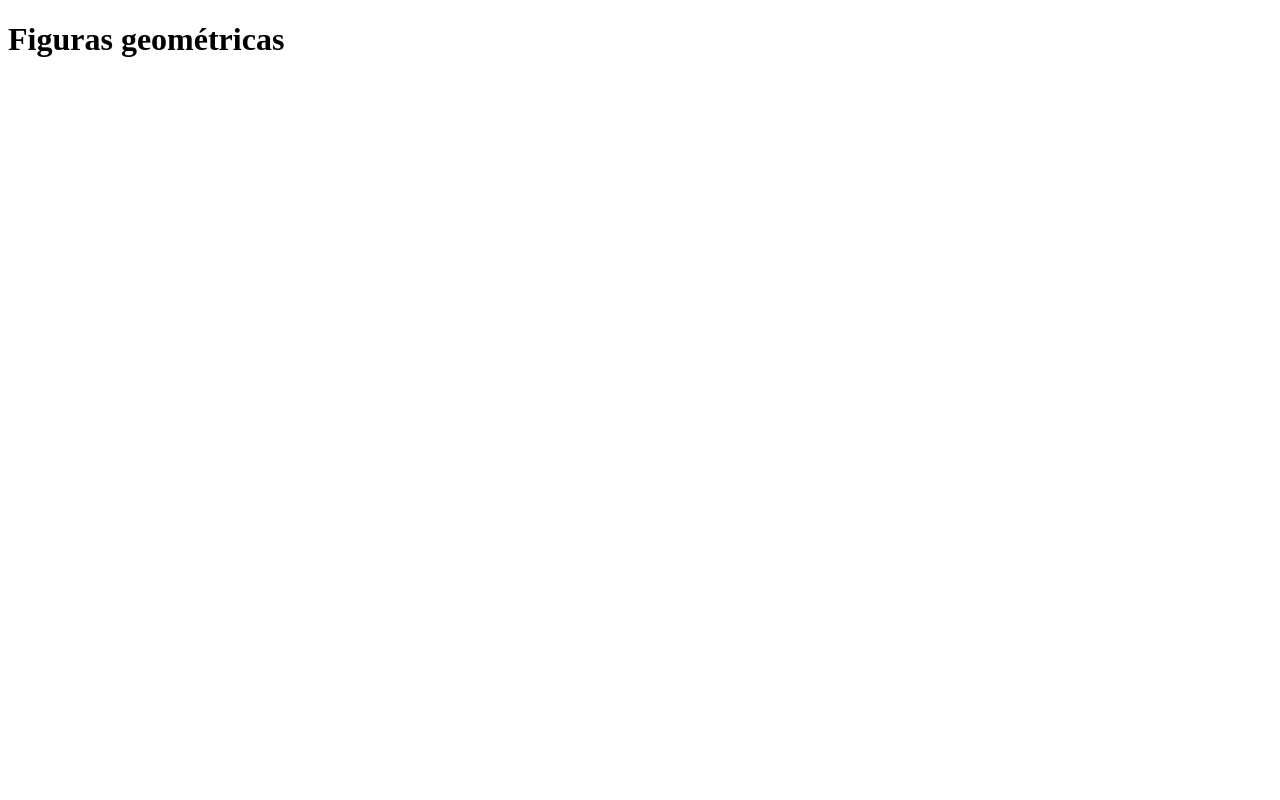
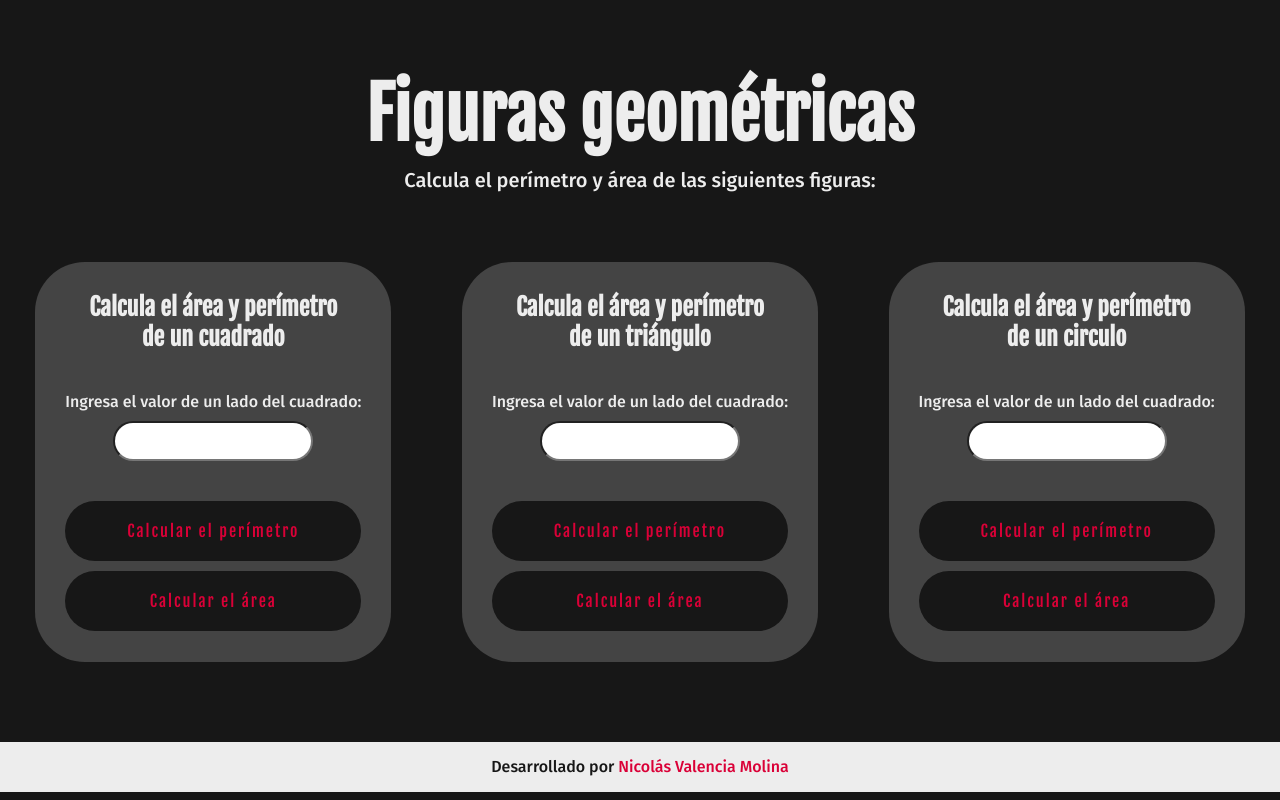
Before and after one commit to nivamoli/js_de_cero, a plain HTML site: page practicoJS/figuras-geometricas/figuras.html in a window 1280 px wide. Drawn offline with Linux system fonts and the light colour scheme.

Commit message:
definiendo estilo general y funcionalidad del form para el cuadrado

```diff
--- a/practicoJS/figuras-geometricas/figuras.html
+++ b/practicoJS/figuras-geometricas/figuras.html
@@ -4,10 +4,56 @@
     <meta charset="UTF-8">
     <meta http-equiv="X-UA-Compatible" content="IE=edge">
     <meta name="viewport" content="width=device-width, initial-scale=1.0">
+    <link rel="stylesheet" href="/styles.css">
+    <link rel="preconnect" href="https://fonts.googleapis.com">
+    <link rel="preconnect" href="https://fonts.gstatic.com" crossorigin>
+    <link href="https://fonts.googleapis.com/css2?family=Fira+Sans:wght@200;300;500&display=swap" rel="stylesheet">
+    <link href="https://fonts.googleapis.com/css2?family=Fjalla+One&display=swap" rel="stylesheet">
     <title>Figuras geométricas</title>
 </head>
 <body>
-    <h1>Figuras geométricas</h1>
+    <header class="header">
+        <h1 class="header__title">Figuras geométricas</h1>
+        <p class="header__pgraph">Calcula el perímetro y área de las siguientes figuras:</p>
+    </header>
+    <section class="figuras">
+        <div class="form-container cuadrado">
+            <h2 class="title-2">Calcula el área y perímetro de un cuadrado</h2>
+            <form action="" class="form-cuadrado">
+                <label for="input-cuadrado" class="form-cuadrado__label">
+                    <span class="form-cuadrado__label--span">Ingresa el valor de un lado del cuadrado:</span>
+                    <input type="number" id="input-cuadrado" name="perimetro-cuadrado" class="form-cuadrado__label--input">
+                    <button type="button" onclick="calcularPerimetroCuadrado()" class="button">Calcular el perímetro</button>
+                    <button type="button" onclick="calcularAreaCuadrado()" class="button">Calcular el área</button>
+                </label>
+            </form>
+        </div>
+        <div class="form-container triangulo">
+            <h2 class="title-2">Calcula el área y perímetro de un triángulo</h2>
+            <form action="" class="form-cuadrado">
+                <label for="input-cuadrado" class="form-cuadrado__label">
+                    <span class="form-cuadrado__label--span">Ingresa el valor de un lado del cuadrado:</span>
+                    <input type="number" id="input-cuadrado" name="perimetro-cuadrado" class="form-cuadrado__label--input">
+                    <button type="button" onclick="calcularPerimetroCuadrado()" class="button">Calcular el perímetro</button>
+                    <button type="button" onclick="calcularAreaCuadrado()" class="button">Calcular el área</button>
+                </label>
+            </form>
+        </div>
+        <div class="form-container circulo">
+            <h2 class="title-2">Calcula el área y perímetro de un circulo</h2>
+            <form action="" class="form-cuadrado">
+                <label for="input-cuadrado" class="form-cuadrado__label">
+                    <span class="form-cuadrado__label--span">Ingresa el valor de un lado del cuadrado:</span>
+                    <input type="number" id="input-cuadrado" name="perimetro-cuadrado" class="form-cuadrado__label--input">
+                    <button type="button" onclick="calcularPerimetroCuadrado()" class="form-cuadrado__label--button1 button">Calcular el perímetro</button>
+                    <button type="button" onclick="calcularAreaCuadrado()" class="form-cuadrado__label--button2 button">Calcular el área</button>
+                </label>
+            </form>
+        </div>
+    </section>
+    <footer class="footer">
+        <p>Desarrollado por<a href="https://github.com/nivamoli" target="_blank" class="footer__link"> Nicolás Valencia Molina</a></p>
+    </footer>
     <script src="./figuras_geometricas.js"></script>
 </body>
 </html>
--- a/practicoJS/figuras-geometricas/figuras_geometricas.js
+++ b/practicoJS/figuras-geometricas/figuras_geometricas.js
@@ -4,11 +4,6 @@
 // Área del triángulo = Base * altura / 2
 // perímetro del círculo = (Diámetro * PI) Radio -> de la mitad hacia el borde del círculo - Diámetro -> Radio * 2.
 // Área del círculo = Radio al cuadrado * PI.
-
-
-
-
-
 
 
 // Código para el cuadrado:
@@ -33,13 +28,6 @@ areaCuadrado(56);
 // console.log(`El area del cuadrado es: ${areaCuadrado}cm2`);
 
 console.groupEnd();
-
-
-
-
-
-
-
 
 
 // Código para el triángulo:
@@ -73,14 +61,6 @@ areaTriangulo(5, 23);
 //     El área del triángulo es de: ${areaTriangulo}cm2`)
 
 console.groupEnd();
-
-
-
-
-
-
-
-
 
 
 // Código para el círculo:
@@ -118,3 +98,20 @@ function areaCirculo(radio) {
 //     El área del circulo es de: ${areaCirculo}cm2`)
 
 console.groupEnd();
+
+
+// interactuar con HTML
+
+function calcularPerimetroCuadrado() {
+    const input = document.getElementById("input-cuadrado");
+    const valor = input.value
+    const perimetro = perimetroCuadrado(valor);
+    alert(`El perímetro del cuadrado es: ${perimetro}`)
+}
+
+function calcularAreaCuadrado() {
+    const input = document.getElementById("input-cuadrado");
+    const valor = input.value;
+    const area = areaCuadrado(valor);
+    alert(`El Área del cuadrado es: ${area}`);
+}
--- /dev/null
+++ b/styles.css
@@ -0,0 +1,116 @@
+:root {
+    --color-principal: #171717;
+    --color-secundario: #444444;
+    --color-complementario: #DA0037;
+    --color-fuente: #EDEDED;
+    --fuente-principal: 'Fira Sans', sans-serif;
+    --fuente-secundaria: 'Fjalla One', sans-serif;
+}
+
+* {
+    margin: 0;
+    padding: 0;
+    box-sizing: border-box;
+}
+
+h1, h2, h3, h4, h5, h6 {
+    font-family: var(--fuente-secundaria);
+}
+
+h1.header__title {
+    font-size: 70px;
+    margin-bottom: 10px;
+}
+
+p.header__pgraph {
+    font-size: 20px;
+}
+
+h2.title-2 {
+    width: 250px;
+    margin: 0 auto;
+    margin-bottom: 20px;
+}
+
+body {
+    background-color: #171717;
+    color: var(--color-fuente);
+    font-family: var(--fuente-principal);
+}
+
+header.header {
+    text-align: center;
+    margin: 70px 0;
+}
+
+section.figuras {
+    display: flex;
+    justify-content: space-around;
+    flex-wrap: wrap;
+    height: 60vh;
+}
+
+div.form-container {
+    text-align: center;
+    background-color: var(--color-secundario);
+    padding: 30px;
+    height: 400px;
+    border-radius: 50px;
+}
+
+form.form-cuadrado {
+    height: 100%;
+    display: flex;
+    flex-direction: column;
+}
+
+label.form-cuadrado__label {
+    display: flex;
+    flex-direction: column;
+}
+
+span.form-cuadrado__label--span {
+    margin-top: 20px;
+    margin-bottom: 10px;
+}
+
+input.form-cuadrado__label--input {
+    width: 200px;
+    margin: 0 auto;
+    height: 40px;
+    margin-bottom: 40px;
+    border-radius: 50px;
+    text-align: center;
+    font-size: 22px;
+    outline-color: var(--color-complementario);
+}
+
+button.button {
+    cursor: pointer;
+    padding: 20px;
+    border: none;
+    border-radius: 50px;
+    margin-bottom: 10px;
+    background-color: var(--color-principal);
+    color: var(--color-complementario);
+    font-size: 16px;
+    letter-spacing: 2px;
+    font-family: var(--fuente-secundaria);
+}
+
+footer.footer {
+    color: var(--color-principal);
+    height: 50px;
+    background-color: var(--color-fuente);
+    text-align: center;
+    padding-top: 15px;
+}
+
+footer a.footer__link {
+    text-decoration: none;
+    color: var(--color-complementario);
+}
+
+footer a.footer__link:hover {
+    text-decoration: underline;
+}
```
Also changed, not shown: 1 other file.
